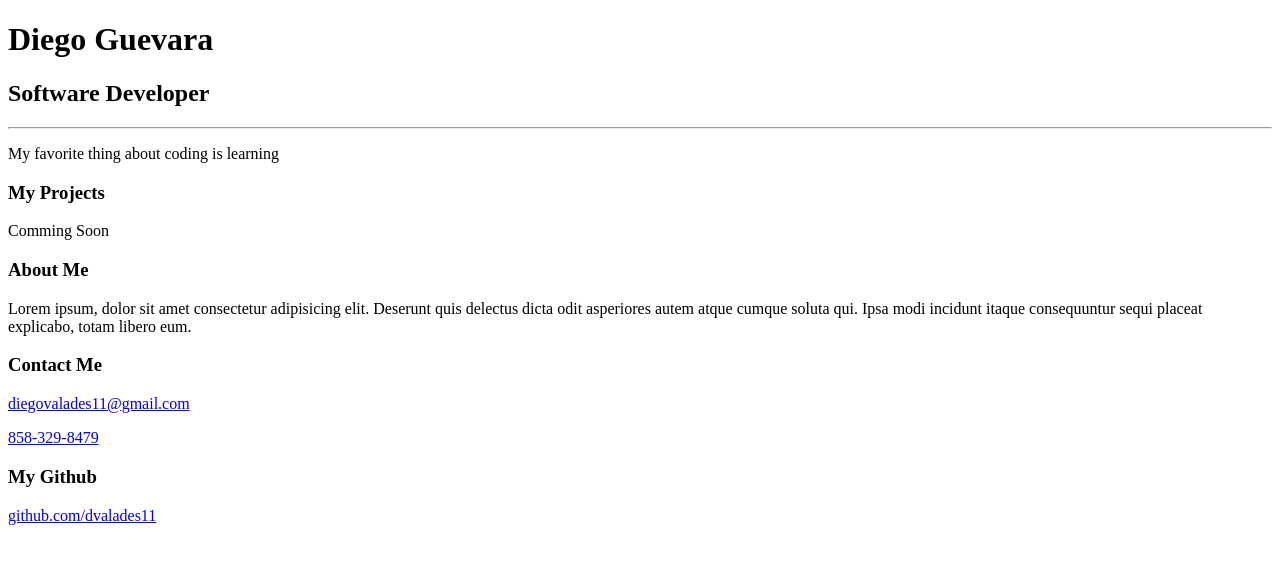
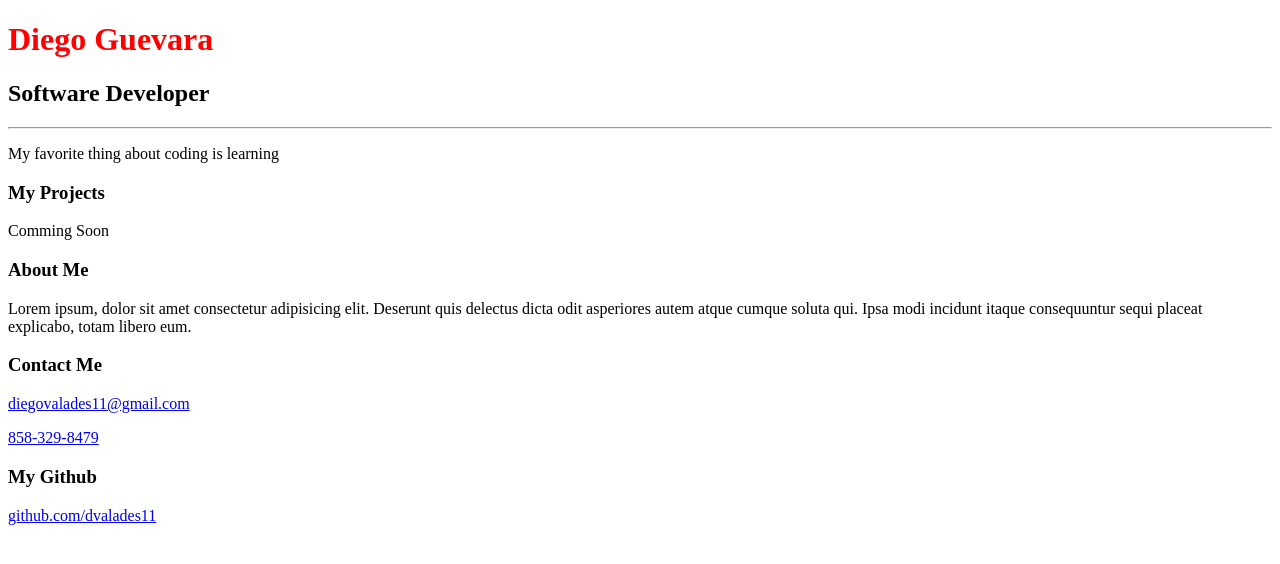
Before and after one commit to dvalades11/portfolio-1, a plain HTML site: page index.html in a window 1280 px wide. Drawn offline with Linux system fonts and the light colour scheme.

Commit message:
changed text in h1 to red

```diff
--- a/index.html
+++ b/index.html
@@ -14,7 +14,7 @@
 
 <body>
 <div>
-    <h1>Diego Guevara</h1>
+        <h1 style="color:red ;">Diego Guevara</h1>
     <h2>Software Developer</h2>
     <hr>
     <p>My favorite thing about coding is learning</p>
```
